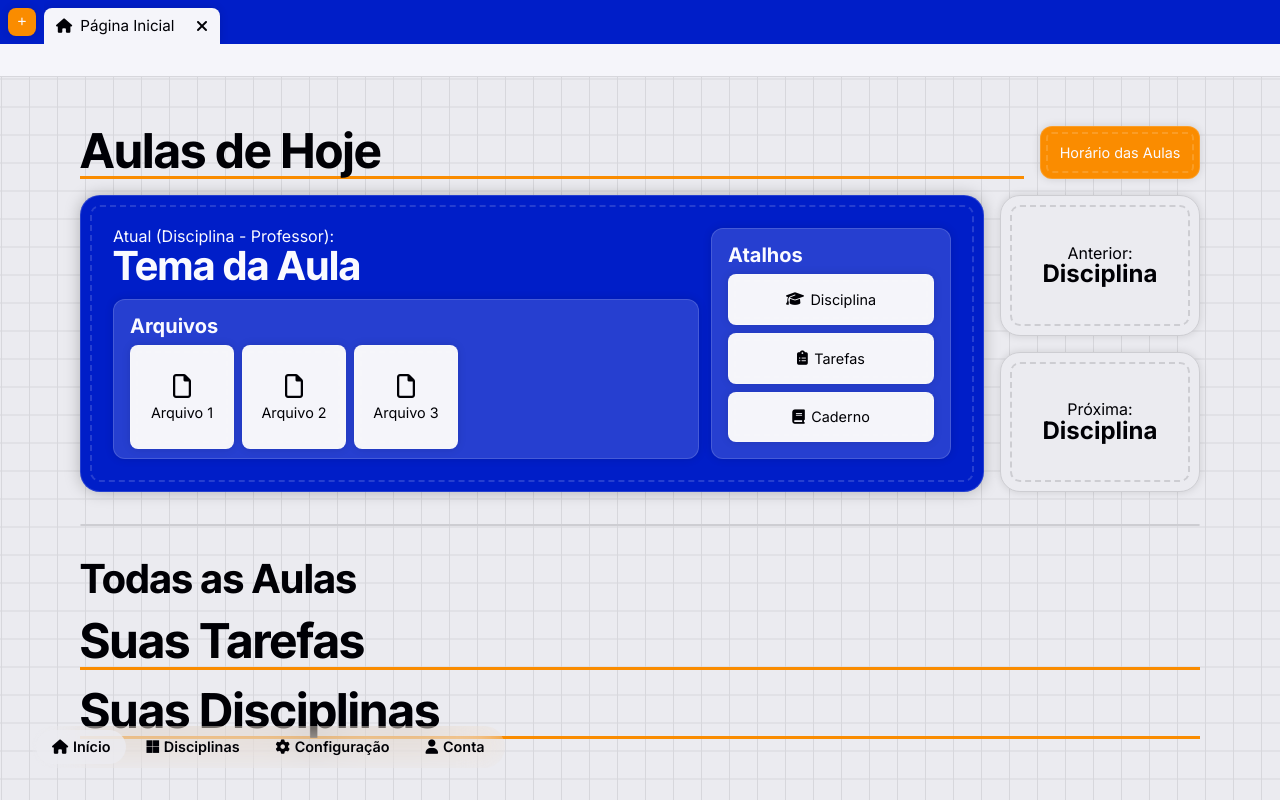
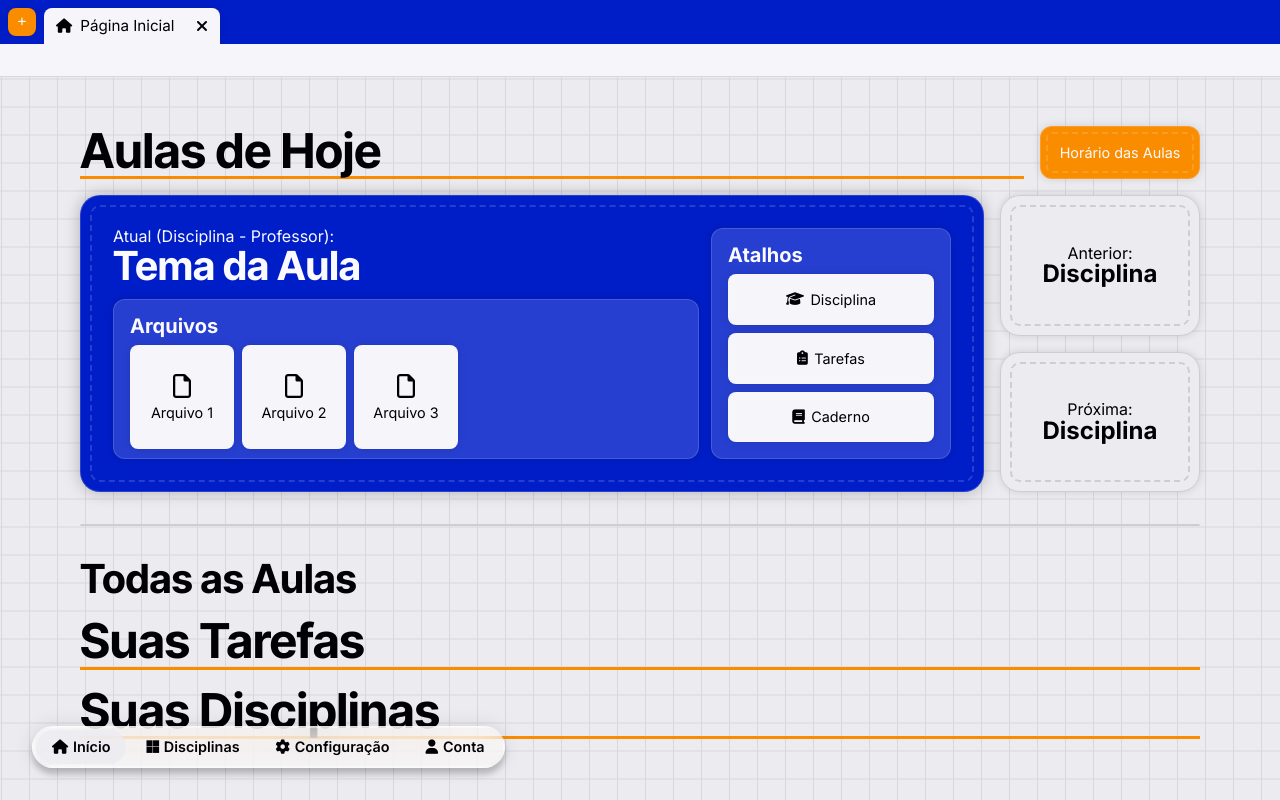
Before and after one commit to Test-User-KL/Plataforma-Odette, a React (Vite) app: page / in a window 1280 px wide. Built offline with nearby package versions, Linux system fonts and the light colour scheme.

Commit message:
Fix LiquidGlass layout for main nav

```diff
--- a/src/App.css
+++ b/src/App.css
@@ -545,21 +545,40 @@ main section {
 .tab-content-title h1 { width: 100%; }
 
 /* Footer */
+
 .main-nav {
+        position: fixed;
+        left: 2rem;
+        bottom: 2rem;
         display: flex;
         align-items: center;
         justify-content: center;
-	position: fixed;
-	left: 2rem;
-	bottom: 2rem;
+        gap: 0.25rem;
         max-width: calc(100% - 4rem);
         padding: 0.25rem;
         height: calc(var(--border-width) * 2 + var(--main-nav-height));
         border-radius: 1.5rem;
-	overflow-x: auto;
-	gap: 0.25rem;
         backdrop-filter: blur(1.25rem);
         z-index: var(--header-nav-z-index);
+}
+
+.main-nav .liquidGlass-text {
+        display: flex;
+        align-items: center;
+        justify-content: center;
+        gap: 0.25rem;
+        height: 100%;
+        overflow-x: auto;
+        font-size: inherit;
+        color: inherit;
+}
+
+.main-nav__content {
+        display: flex;
+        align-items: center;
+        justify-content: center;
+        gap: 0.25rem;
+        height: 100%;
 }
 
 .main-nav.top {
--- a/src/components/MainNav.tsx
+++ b/src/components/MainNav.tsx
@@ -7,8 +7,8 @@ interface MainNavProps {
 
 export default function MainNav({ changeTab }: MainNavProps) {
         return (
-		<LiquidGlass>
-			<nav className="main-nav">
+                <LiquidGlass className="main-nav">
+                        <nav className="main-nav__content">
                                 <a
                                         href="#home"
                                         onClick={(e) => {
```
Lines whose indentation alone changed are shown as unchanged.
